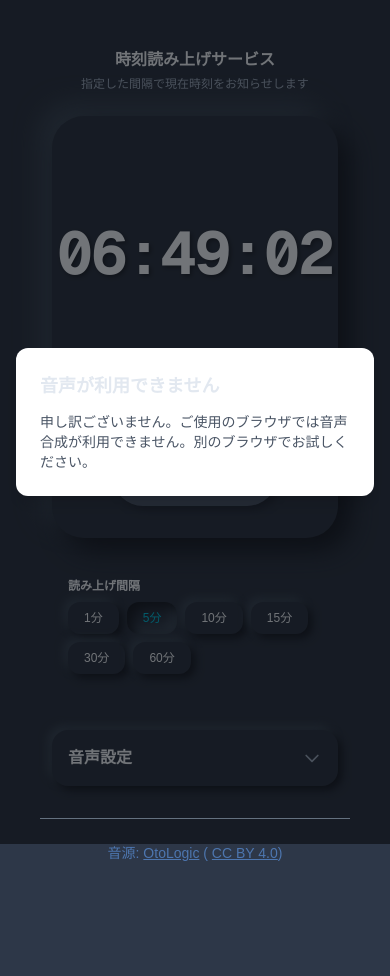
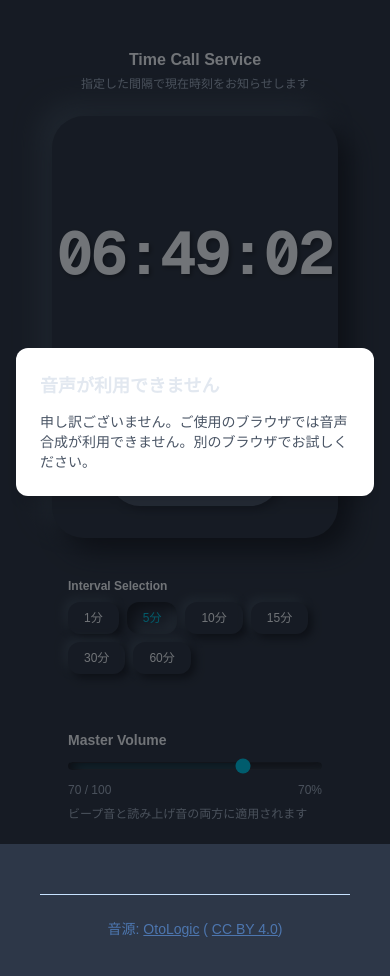
Before and after one commit to poko8nada/time-call-web-v1, a Next.js app: page / in a window 390 px wide. Shown: the top 976 px of the page. Before the commit the page ends 935 px from the top, so only its background shows below. Built offline with nearby package versions, Linux system fonts and the light colour scheme.

Commit message:
refactor: update UI text to bilingual format (English labels + Japanese descriptions)

```diff
--- a/app/_components/ControlButton.tsx
+++ b/app/_components/ControlButton.tsx
@@ -39,8 +39,8 @@ export function ControlButton({
     }
   }, [isRunning, onStart, onStop])
 
-  const buttonLabel = isRunning ? '停止' : '開始'
-  const ariaLabel = isRunning ? 'タイマーを停止' : 'タイマーを開始'
+  const buttonLabel = isRunning ? 'Stop' : 'Start'
+  const ariaLabel = isRunning ? 'Stop timer' : 'Start timer'
 
   const baseClasses =
     'px-12 py-4 rounded-full font-semibold text-white text-lg flex items-center justify-center gap-3 transition-all duration-200'
--- a/app/_components/DigitalClock.tsx
+++ b/app/_components/DigitalClock.tsx
@@ -30,7 +30,7 @@ export function DigitalClock({ currentTime }: { currentTime: Date }) {
     return (
       <div className='flex items-center justify-center w-full'>
         <time
-          className='font-mono font-bold tracking-tight text-6xl sm:text-7xl md:text-8xl lg:text-9xl text-text-light invisible'
+          className='font-mono font-bold tracking-tight text-6xl sm:text-7xl md:text-8xl lg:text-8xl text-text-light invisible'
           aria-hidden='true'
           style={{ textShadow: '2px 2px 4px rgba(0, 0, 0, 0.3)' }}
         >
@@ -46,7 +46,7 @@ export function DigitalClock({ currentTime }: { currentTime: Date }) {
     <div className='flex items-center justify-center w-full px-4'>
       <time
         dateTime={currentTime.toISOString()}
-        className='font-mono font-bold tracking-tight text-6xl sm:text-7xl md:text-8xl lg:text-9xl text-text-light'
+        className='font-mono font-bold tracking-tight text-6xl sm:text-7xl md:text-8xl lg:text-8xl text-text-light'
         role='status'
         aria-label={`現在時刻: ${displayTime}`}
         style={{
--- a/app/_components/IntervalSelector.tsx
+++ b/app/_components/IntervalSelector.tsx
@@ -55,7 +55,7 @@ export function IntervalSelector({
           compact ? 'text-xs mb-2' : 'text-sm mb-3'
         }`}
       >
-        読み上げ間隔
+        Interval Selection
       </legend>
 
       <div
@@ -91,7 +91,7 @@ export function IntervalSelector({
             />
             <span
               className={`text-xs sm:text-sm font-medium ${
-                interval === option ? 'text-[#06b6d4]' : 'text-text-light'
+                interval === option ? 'text-accent-cyan' : 'text-text-light'
               }`}
             >
               {option}分
--- a/app/_components/TestPlayButton.tsx
+++ b/app/_components/TestPlayButton.tsx
@@ -41,7 +41,7 @@ export function TestPlayButton({
       className='w-full px-4 py-2 bg-linear-to-br from-accent-cyan to-accent-purple shadow-neuro-flat hover:shadow-neuro-raised active:shadow-neuro-pressed disabled:opacity-50 disabled:cursor-not-allowed disabled:shadow-neuro-flat text-white font-semibold rounded-xl transition-all duration-200 hover:scale-[1.02] active:scale-[0.98] focus-visible:ring-2 focus-visible:ring-cyan-500/30 focus-visible:ring-offset-2 focus-visible:ring-offset-neuro-base'
       aria-label='選択した音声をテスト再生'
     >
-      {isTestPlaying ? '再生中...' : '音声テスト'}
+      {isTestPlaying ? 'Playing...' : 'Test Voice'}
     </button>
   )
 }
--- a/app/_components/VoiceSelector.tsx
+++ b/app/_components/VoiceSelector.tsx
@@ -55,7 +55,7 @@ export function VoiceSelector({
           compact ? 'text-xs mb-2' : 'text-sm mb-3'
         }`}
       >
-        音声選択
+        Voice Selection
       </label>
       <select
         id={selectId}
--- a/app/_components/VolumeControl.tsx
+++ b/app/_components/VolumeControl.tsx
@@ -34,7 +34,7 @@ export function VolumeControl({
 
   return (
     <div>
-      <div className='flex flex-col gap-3 w-full max-w-xs'>
+      <div className='flex flex-col gap-3 w-full max-w-md'>
         {/* Label */}
         <label
           htmlFor={`volume-${label}`}
--- a/app/_features/TimeCallService/AudioSettings.tsx
+++ /dev/null
@@ -1,92 +0,0 @@
-'use client'
-
-import { useId, useState } from 'react'
-import { TestPlayButton } from '@/app/_components/TestPlayButton'
-import { VolumeControl } from '@/app/_components/VolumeControl'
-import type { Result } from '@/utils/types'
-
-interface AudioSettingsProps {
-  masterVolume: number
-  onSetMasterVolume: (volume: number) => void
-  isSupported: boolean
-  selectedVoice: SpeechSynthesisVoice | null
-  onPlaySpeech: (text: string) => Promise<Result<void, string>>
-}
-
-/**
- * AudioSettings
- *
- * Collapsible accordion for audio settings (volume and test playback).
- * Default closed to save space. Voice selection moved to Quick Settings bar.
- * Uses grid-rows for smooth animation without layout shift.
- */
-export function AudioSettings({
-  masterVolume,
-  onSetMasterVolume,
-  isSupported,
-  selectedVoice,
-  onPlaySpeech,
-}: AudioSettingsProps) {
-  const [isOpen, setIsOpen] = useState(false)
-  const contentId = useId()
-
-  return (
-    <div className='bg-neuro-base rounded-2xl shadow-neuro-flat hover:shadow-neuro-raised transition-shadow duration-300 border-0'>
-      {/* Accordion Header */}
-      <button
-        type='button'
-        onClick={() => setIsOpen(!isOpen)}
-        className='w-full flex items-center justify-between p-4 sm:p-6 text-left transition-colors rounded-2xl focus-visible:ring-2 focus-visible:ring-cyan-500/30 focus-visible:ring-offset-2 focus-visible:ring-offset-neuro-base'
-        aria-expanded={isOpen}
-        aria-controls={contentId}
-      >
-        <h2 className='text-base sm:text-lg font-semibold text-text-light'>
-          音声設定
-        </h2>
-        <svg
-          className={`w-5 h-5 text-text-muted transition-transform duration-300 ${
-            isOpen ? 'rotate-180' : ''
-          }`}
-          fill='none'
-          viewBox='0 0 24 24'
-          stroke='currentColor'
-          aria-label={isOpen ? '閉じる' : '開く'}
-          role='img'
-        >
-          <path
-            strokeLinecap='round'
-            strokeLinejoin='round'
-            strokeWidth={2}
-            d='M19 9l-7 7-7-7'
-          />
-        </svg>
-      </button>
-
-      {/* Accordion Content */}
-      <div
-        id={contentId}
-        className={`grid transition-all duration-300 ease-in-out ${
-          isOpen ? 'grid-rows-[1fr]' : 'grid-rows-[0fr]'
-        }`}
-      >
-        <div className='overflow-hidden'>
-          <div className='p-4 sm:p-6 pt-0 space-y-6'>
-            <VolumeControl
-              masterVolume={masterVolume}
-              onSetMasterVolume={onSetMasterVolume}
-              label='マスターボリューム'
-              description='ビープ音と読み上げ音の両方に適用されます'
-            />
-            <div>
-              <TestPlayButton
-                selectedVoice={selectedVoice}
-                onPlaySpeech={onPlaySpeech}
-                isSupported={isSupported}
-              />
-            </div>
-          </div>
-        </div>
-      </div>
-    </div>
-  )
-}
--- a/app/_features/TimeCallService/TimerControls.tsx
+++ b/app/_features/TimeCallService/TimerControls.tsx
@@ -23,7 +23,7 @@ export function TimerControls({
   isAvailable,
 }: TimerControlsProps) {
   return (
-    <div className='flex justify-center w-full min-h-[3.5rem] items-center'>
+    <div className='flex justify-center w-full min-h-14 items-center'>
       <ControlButton
         isRunning={isRunning}
         onStart={onStart}
--- a/app/_features/TimeCallService/index.tsx
+++ b/app/_features/TimeCallService/index.tsx
@@ -4,12 +4,13 @@ import { useEffect, useState } from 'react'
 import { DigitalClock } from '@/app/_components/DigitalClock'
 import { IntervalSelector } from '@/app/_components/IntervalSelector'
 import { NextCallTimeDisplay } from '@/app/_components/NextCallTimeDisplay'
+import { TestPlayButton } from '@/app/_components/TestPlayButton'
 import { VoiceSelector } from '@/app/_components/VoiceSelector'
 import { VoiceUnavailableDialog } from '@/app/_components/VoiceUnavailableDialog'
+import { VolumeControl } from '@/app/_components/VolumeControl'
 import { useBeepSound } from '@/app/_hooks/useBeepSound'
 import { useClock } from '@/app/_hooks/useClock'
 import { useSpeechSynthesis } from '@/app/_hooks/useSpeechSynthesis'
-import { AudioSettings } from './AudioSettings'
 import { TimerControls } from './TimerControls'
 import { useTimeCallTimer } from './useTimeCallTimer'
 
@@ -51,7 +52,7 @@ export function TimeCallService() {
         {/* Header - Minimized */}
         <div className='text-center space-y-1'>
           <h1 className='text-base sm:text-lg font-bold text-text-light'>
-            時刻読み上げサービス
+            Time Call Service
           </h1>
           <p className='text-xs sm:text-sm text-text-muted'>
             指定した間隔で現在時刻をお知らせします
@@ -83,9 +84,9 @@ export function TimeCallService() {
         </div>
 
         {/* Quick Settings - Horizontal bar */}
-        <div className='flex flex-col sm:flex-row gap-4 sm:gap-6 items-stretch sm:items-center justify-center py-4 px-4 sm:px-6'>
+        <div className='flex flex-col sm:items-stretch sm:flex-row gap-4 sm:gap-6 justify-center items-center-safe py-4 px-4 sm:px-6'>
           {/* Interval Selector */}
-          <div className='flex-1 max-w-xs'>
+          <div className='flex-1 max-w-sm'>
             <IntervalSelector
               interval={interval}
               onChange={setInterval}
@@ -95,7 +96,7 @@ export function TimeCallService() {
           </div>
 
           {/* Voice Selector */}
-          <div className='flex-1 max-w-xs'>
+          <div className='flex-1 max-w-sm'>
             <VoiceSelector
               voices={voices}
               selectedVoice={selectedVoice}
@@ -106,15 +107,22 @@ export function TimeCallService() {
             />
           </div>
         </div>
-
-        {/* Audio Settings - Accordion */}
-        <AudioSettings
-          isSupported={isSupported}
-          selectedVoice={selectedVoice}
-          masterVolume={masterVolume}
-          onSetMasterVolume={setMasterVolume}
-          onPlaySpeech={playSpeech}
-        />
+        {/* Audio Settings & Test Play */}
+        <div className='p-4 sm:p-6 pt-0 space-y-6 max-w-md mx-auto'>
+          <VolumeControl
+            masterVolume={masterVolume}
+            onSetMasterVolume={setMasterVolume}
+            label='Master Volume'
+            description='ビープ音と読み上げ音の両方に適用されます'
+          />
+          <div>
+            <TestPlayButton
+              selectedVoice={selectedVoice}
+              onPlaySpeech={playSpeech}
+              isSupported={isSupported}
+            />
+          </div>
+        </div>
       </main>
     </>
   )
--- a/app/_hooks/useSpeechSynthesis.ts
+++ b/app/_hooks/useSpeechSynthesis.ts
@@ -252,10 +252,6 @@ export function useSpeechSynthesis(
       utterance.voice = selectedVoice
       utterance.lang = selectedVoice?.lang || 'ja-JP'
 
-      console.log(utterance)
-      console.log(Math.max(0, Math.min(1, speechVolume)))
-      console.log(speechVolume)
-
       // Store reference to current utterance
       currentUtteranceRef.current = utterance
 
```
Also changed, not shown: 1 other file (tests, documents, lock files or other folders).
